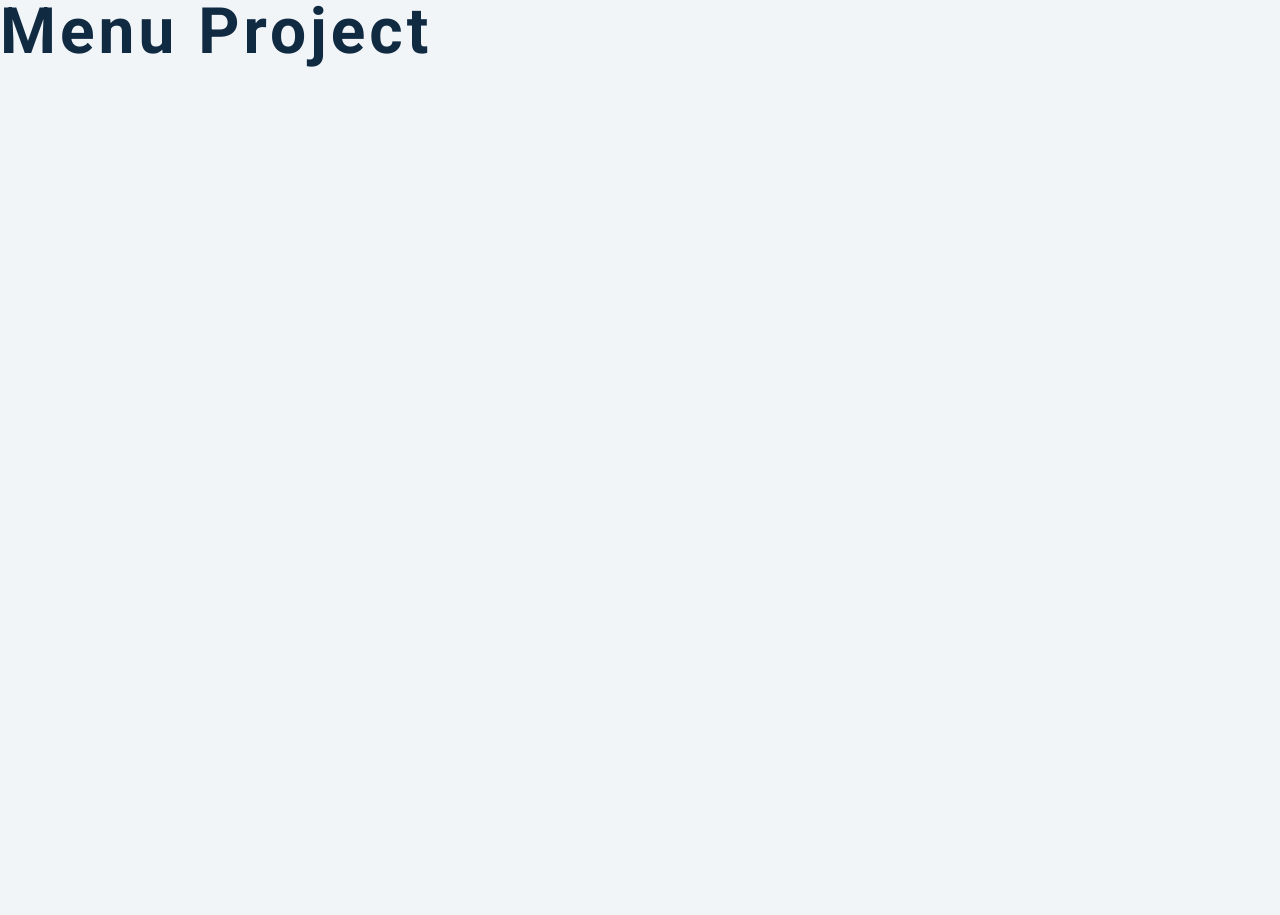
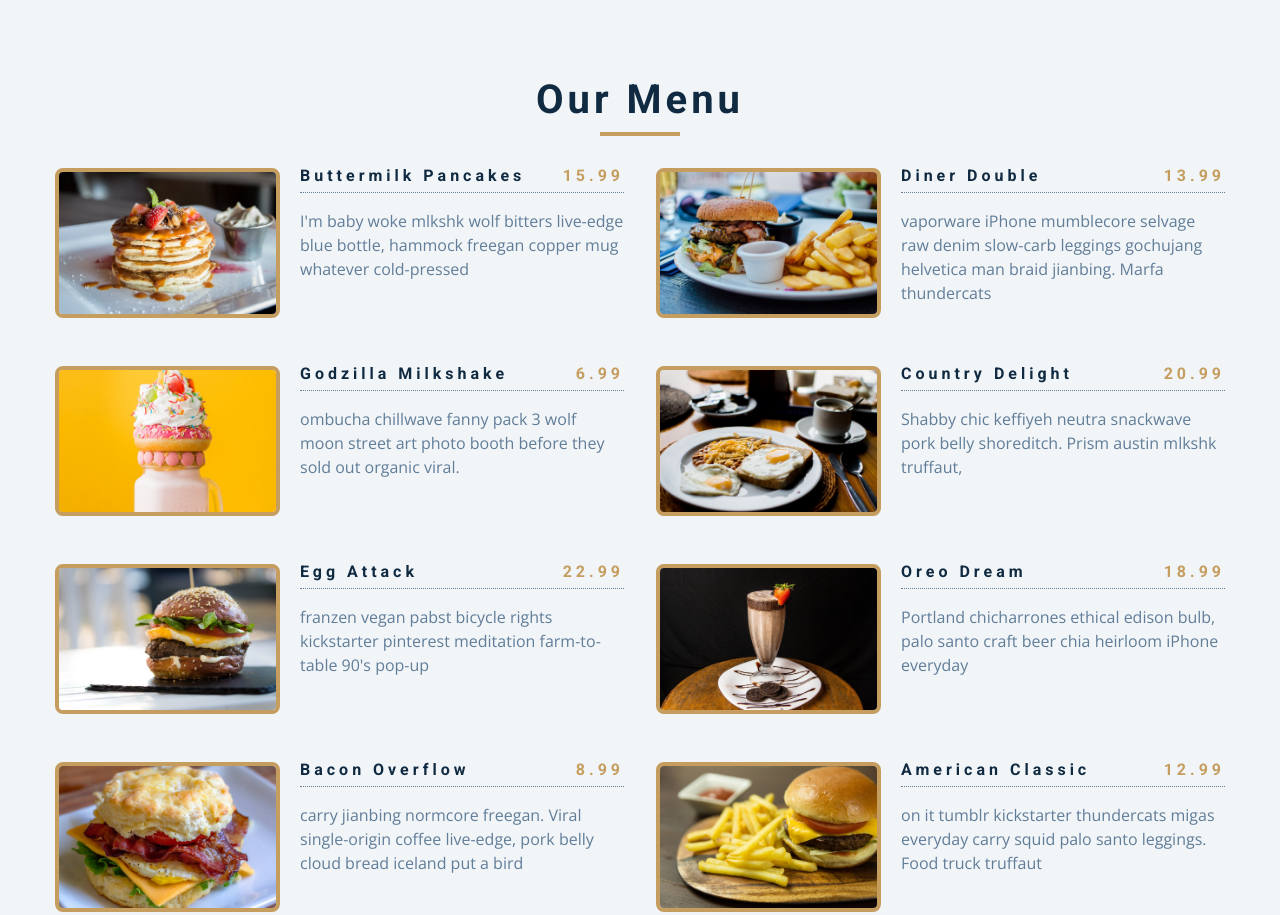
Before and after one commit to lucasvergara1/Menu-Project, a plain HTML site: page index.html in a window 1280 px wide. Shown: the top 915 px of the page. Before the commit the page ends 800 px from the top, so only its background shows below. Drawn offline with nearby package versions, Linux system fonts and the light colour scheme.

Commit message:
:sparkles: Create Menu and images

```diff
--- a/app.js
+++ b/app.js
@@ -1,3 +1,4 @@
+//items
 const menu = [
   {
     id: 1,
@@ -72,3 +73,30 @@ const menu = [
     desc: `skateboard fam synth authentic semiotics. Live-edge lyft af, edison bulb yuccie crucifix microdosing.`,
   },
 ];
+
+const sectionCenter = document.querySelector(".section-center");
+
+window.addEventListener("DOMContentLoaded", function () {
+  console.log("tela carregando ok");
+  let displayMenu = menu.map(function (item) {
+    //console.log(item);
+
+    return `<article class="menu-item">
+    <img src=${item.img} class="photo" alt=${item.title}/>
+    <div class="item-info">
+       <header>
+         <h4>${item.title}</h4>
+         <h4 class='price'>${item.price}</h4>
+       </header>
+       <p class ='item-text'>${item.desc}</p>
+      </div>
+  </article></h1>`;
+  });
+  displayMenu = displayMenu.join('');
+  //console.log(displayMenu);
+  sectionCenter.innerHTML = displayMenu;
+});
+
+function displayMenuItems(MenuItems) {
+
+}
--- a/index.html
+++ b/index.html
@@ -13,7 +13,36 @@
     <link rel="stylesheet" href="styles.css" />
   </head>
   <body>
-    <h1>menu project</h1>
+    <section class="menu">
+      <!--title-->
+      <div class="title">
+        <h2>our menu</h2>
+        <div class="underline"></div>
+      </div>
+
+      <!--filter buttons-->
+
+      <!--menu items-->
+      <div class="section-center">
+        <!--single item-->
+        <article class="menu-item">
+          <img src="menu-item.jpeg" class="photo" alt="menu item"/>
+          <div class="item-info">
+             <header>
+               <h4>buttermilk pancakes</h4>
+               <h4 class="price">$15</h4>
+             </header>
+             <p class ="item-text">Lorem ipsum dolor sit amet consectetur adipisicing elit. Temporibus, laborum quisquam praesentium omnis suscipit, ipsam eos repudiandae aliquid commodi sequi earum distinctio quos reprehenderit provident delectus? Magni earum saepe expedita.
+                  </p>
+            </div>
+        </article>
+        <!--end of single item-->
+
+
+
+
+      </div>
+    </section>
     <!-- javascript -->
     <script src="app.js"></script>
   </body>
```
Also changed, not shown: images/item-1.jpeg (added), images/item-10.jpeg (added), images/item-2.jpeg (added), images/item-3.jpeg (added), images/item-4.jpeg (added), images/item-5.jpeg (added), images/item-6.jpeg (added), images/item-7.jpeg (added), images/item-8.jpeg (added), images/item-9.jpeg (added).
